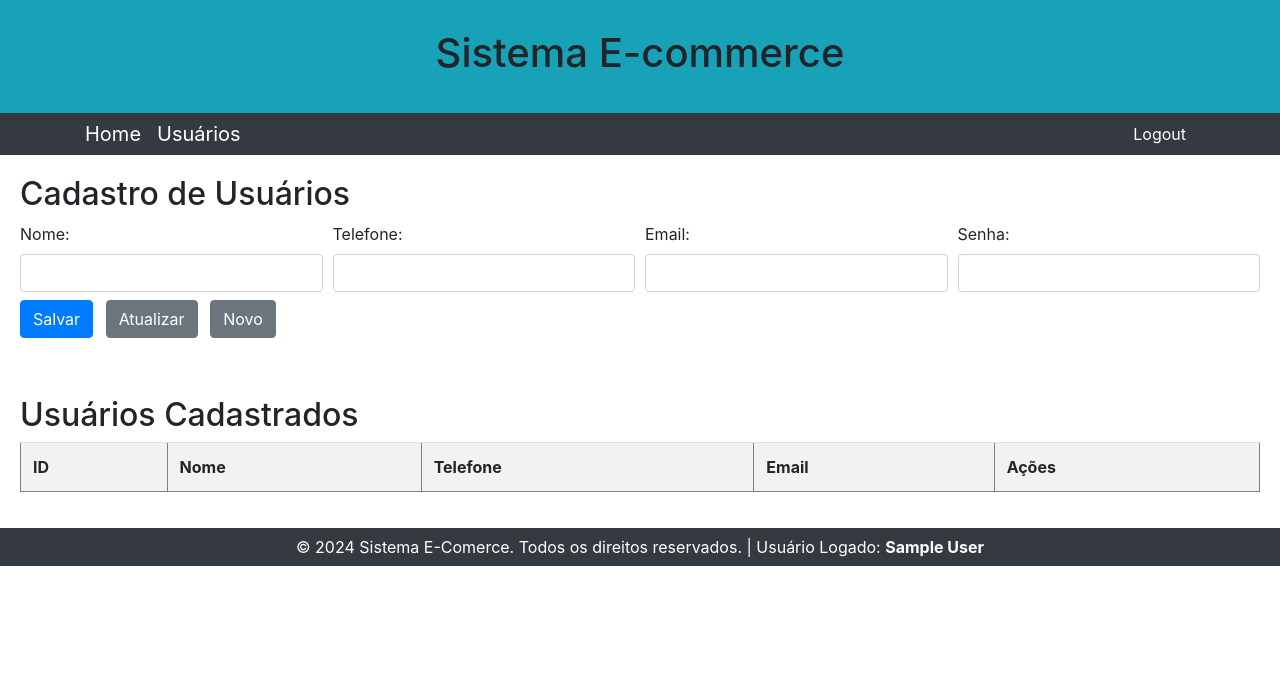
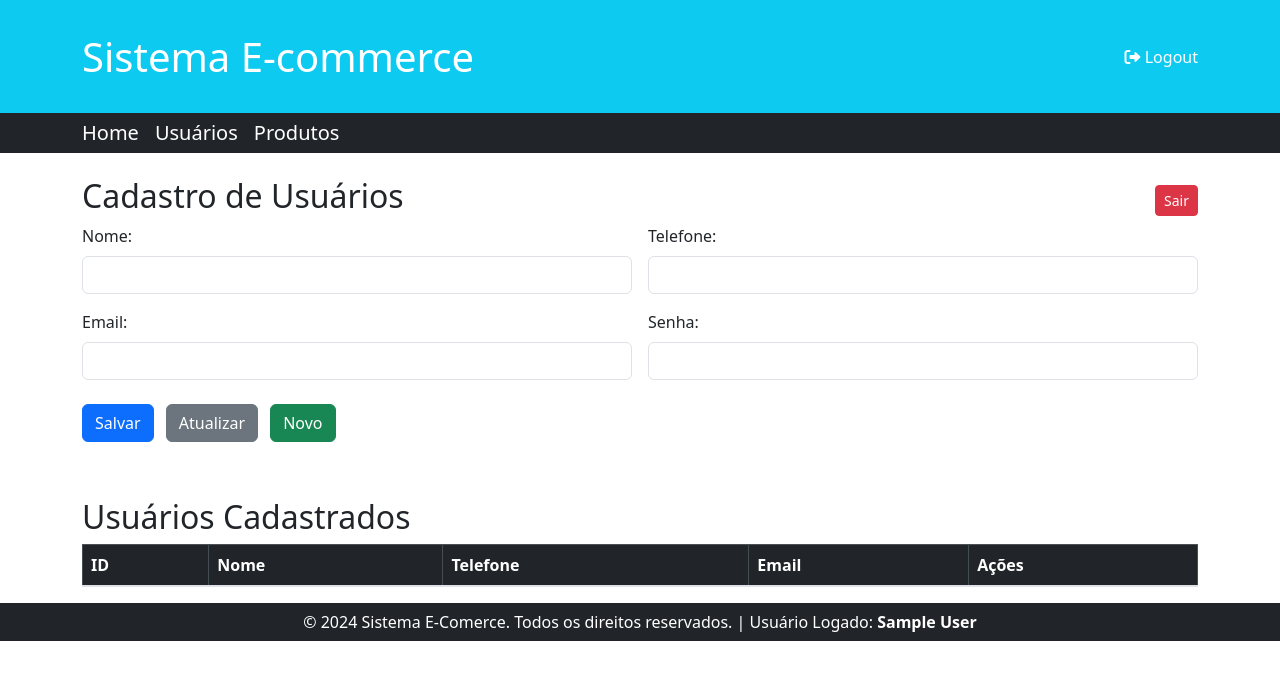
Before and after one commit to GabrielFantacini12/appcrud, a PHP site: page /usuarios_cadastro.php in a window 1280 px wide. Shown: the top 680 px of the page. Run offline with PHP 8.4, Linux system fonts and the light colour scheme; the visitor is signed in with stand-in values (Sample User, id 1); data that the repository does not hold is empty.

Commit message:
PortfólioFinal

```diff
--- a/header.php
+++ b/header.php
@@ -3,26 +3,46 @@
 <head>
     <meta charset="UTF-8">
     <title>Página Principal</title>
+    <!-- Incluindo o CSS do Bootstrap -->
     <link rel="stylesheet" href="https://stackpath.bootstrapcdn.com/bootstrap/4.5.2/css/bootstrap.min.css">
+    <!-- Incluindo o Font Awesome para os ícones -->
+    <link href="https://cdnjs.cloudflare.com/ajax/libs/font-awesome/5.15.3/css/all.min.css" rel="stylesheet">
 </head>
 <body class="d-flex flex-column min-vh-100">
+
+    <!-- Cabeçalho -->
     <header class="bg-info d-flex align-items-center" style="height: 3cm;">
-        <div class="container text-center">
-            <h1>Sistema E-commerce</h1>
+        <div class="container d-flex justify-content-between align-items-center w-100">
+            <!-- Título do sistema e link de produtos alinhados à esquerda -->
+            <div class="d-flex align-items-center">
+                <h1 class="text-white mb-0 mr-3">Sistema E-commerce</h1>
+            </div>
+
+            <!-- Botão de Logout alinhado à direita -->
+            <form method="POST" action="logout.php" class="mb-0">
+                <button class="btn btn-link nav-link text-white" name="logout" type="submit" style="text-decoration: none;">
+                    <i class="fas fa-sign-out-alt"></i> Logout
+                </button>
+            </form>
         </div>
     </header>
+
+    <!-- Barra de navegação -->
     <nav class="navbar navbar-expand-lg p-0 navbar-dark bg-dark">
         <div class="container">
             <a class="navbar-brand" href="principal.php">Home</a>
             <a class="navbar-brand" href="usuarios_cadastro.php">Usuários</a>
+            <a class="navbar-brand" href="produtos_cadastro.php">Produtos</a>
             <div class="collapse navbar-collapse">
                 <ul class="navbar-nav ml-auto">
-                    <li class="nav-item">
-                        <form method="POST" action="">
-                            <button class="btn btn-link nav-link text-white" name="logout" type="submit">Logout</button>
-                        </form>
-                    </li>
+                    <!-- O botão de logout já está no header, então não é necessário aqui -->
                 </ul>
             </div>
-    </div>
-</nav>
+        </div>
+    </nav>
+
+    <!-- Incluindo o JavaScript do Bootstrap -->
+    <script src="https://code.jquery.com/jquery-3.5.1.slim.min.js"></script>
+    <script src="https://cdn.jsdelivr.net/npm/bootstrap@4.5.2/dist/js/bootstrap.bundle.min.js"></script>
+</body>
+</html>
--- a/usuarios_cadastro.php
+++ b/usuarios_cadastro.php
@@ -10,14 +10,14 @@ if (!isset($_SESSION['email'])) {
     exit();
 }
 
-//Pega todos os usuários para preencher os dados da tabela
+// Pega todos os usuários para preencher os dados da tabela
 $users = getUsers();
 
-//Variável que guarda o ID do usuário que será editado
+// Variável que guarda o ID do usuário que será editado
 $userToEdit = null;
 
 // Verifica se existe o parâmetro edit pelo método GET
-// e sé há um ID para edição de usuário
+// e se há um ID para edição de usuário
 if (isset($_GET['edit'])) {
     $userToEdit = getUser($_GET['edit']);
 }
@@ -30,6 +30,10 @@ if (isset($_GET['edit'])) {
     <meta charset="UTF-8">
     <meta name="viewport" content="width=device-width, initial-scale=1.0">
     <title>CRUD de Usuários</title>
+    <!-- Incluindo Bootstrap -->
+    <link href="https://cdn.jsdelivr.net/npm/bootstrap@5.3.3/dist/css/bootstrap.min.css" rel="stylesheet">
+    <!-- Incluindo Font Awesome para ícones -->
+    <link href="https://cdnjs.cloudflare.com/ajax/libs/font-awesome/6.0.0-beta3/css/all.min.css" rel="stylesheet">
     <script>
         function clearForm() {
             document.getElementById('nome').value = '';
@@ -42,44 +46,53 @@ if (isset($_GET['edit'])) {
 </head>
 
 <body>
-    <div class="content" style="margin: 20px;">
+    <div class="container mt-4">
+        <!-- Exibe o nome do usuário logado -->
+        <div class="d-flex justify-content-between">
             <h2>Cadastro de Usuários</h2>
-        <form method="POST" action="" class="form-row">
+            <a href="logout.php" class="btn btn-danger btn-sm align-self-center">Sair</a>
+        </div>
 
+        <form method="POST" action="" class="row g-3">
             <input type="hidden" id="id" name="id" value="<?php echo $userToEdit['id'] ?? ''; ?>">
 
-            <div class="col-3">
-                <label for="nome">Nome:</label>
+            <div class="col-md-6">
+                <label for="nome" class="form-label">Nome:</label>
                 <input type="text" id="nome" name="nome" class="form-control"
                     value="<?php echo $userToEdit['nome'] ?? ''; ?>" required>
             </div>
 
-            <div class="col-3">
-                <label for="telefone">Telefone:</label>
+            <div class="col-md-6">
+                <label for="telefone" class="form-label">Telefone:</label>
                 <input type="text" id="telefone" name="telefone" class="form-control"
                     value="<?php echo $userToEdit['telefone'] ?? ''; ?>" required>
             </div>
 
-            <div class="col-3">
-                <label for="email">Email:</label>
+            <div class="col-md-6">
+                <label for="email" class="form-label">Email:</label>
                 <input type="email" id="email" name="email" class="form-control"
                     value="<?php echo $userToEdit['email'] ?? ''; ?>" required>
             </div>
 
-            <div class="col-3">
-                <label for="senha">Senha:</label>
+            <div class="col-md-6">
+                <label for="senha" class="form-label">Senha:</label>
                 <input type="password" id="senha" name="senha" class="form-control" required>
             </div>
 
-            <div class="col-3">
+            <div class="col-12">
                 <button type="submit" name="save" class="btn btn-primary my-2">Salvar</button>
                 <button type="submit" name="update" class="btn btn-secondary my-2 ml-2">Atualizar</button>
-            <button type="button" onclick="clearForm()" class="btn btn-secondary my-2 ml-2">Novo</button>
+                <!-- Botão Novo com texto "Novo" e cor verde -->
+                <button type="button" onclick="clearForm()" class="btn btn-success my-2 ml-2">
+                    Novo
+                </button>
             </div>
         </form>
 
-        <h2 style="margin-top: 50px;">Usuários Cadastrados</h2>
-        <table border="1" class="table table-striped">
+        <h2 class="mt-5">Usuários Cadastrados</h2>
+        <!-- Tabela de usuários com Bootstrap -->
+        <table class="table table-striped table-bordered table-hover">
+            <thead class="table-dark">
                 <tr>
                     <th scope="col">ID</th>
                     <th scope="col">Nome</th>
@@ -87,7 +100,9 @@ if (isset($_GET['edit'])) {
                     <th scope="col">Email</th>
                     <th scope="col">Ações</th>
                 </tr>
-            <!--Faz um loop FOR no resultset de usuários e preenche a tabela-->
+            </thead>
+            <tbody>
+                <!-- Faz um loop FOR no resultset de usuários e preenche a tabela -->
                 <?php foreach ($users as $user): ?>
                     <tr>
                         <td scope="row"><?php echo $user['id']; ?></td>
@@ -95,15 +110,21 @@ if (isset($_GET['edit'])) {
                         <td><?php echo $user['telefone']; ?></td>
                         <td><?php echo $user['email']; ?></td>
                         <td>
-                        <a href="?edit=<?php echo $user['id']; ?>">Editar</a>
+                            <a href="?edit=<?php echo $user['id']; ?>" class="btn btn-warning btn-sm">Editar</a>
                             <a href="?delete=<?php echo $user['id']; ?>"
-                            onclick="return confirm('Tem certeza que deseja excluir?');">Excluir</a>
+                               onclick="return confirm('Tem certeza que deseja excluir?');"
+                               class="btn btn-danger btn-sm">Excluir</a>
                         </td>
                     </tr>
                 <?php endforeach; ?>
+            </tbody>
         </table>
     </div>
+
     <?php include 'footer.php' ?>
+
+    <!-- Incluindo o script do Bootstrap -->
+    <script src="https://cdn.jsdelivr.net/npm/bootstrap@5.3.3/dist/js/bootstrap.bundle.min.js"></script>
 </body>
 
 </html>
```
Also changed, not shown: login.php (+7 -6 lines), logout.php (+7 -1 lines), produtos_cadastro.php (added, +119 -0 lines), produtos_controller.php (added, +70 -0 lines). Lines whose indentation alone changed are shown as unchanged.
